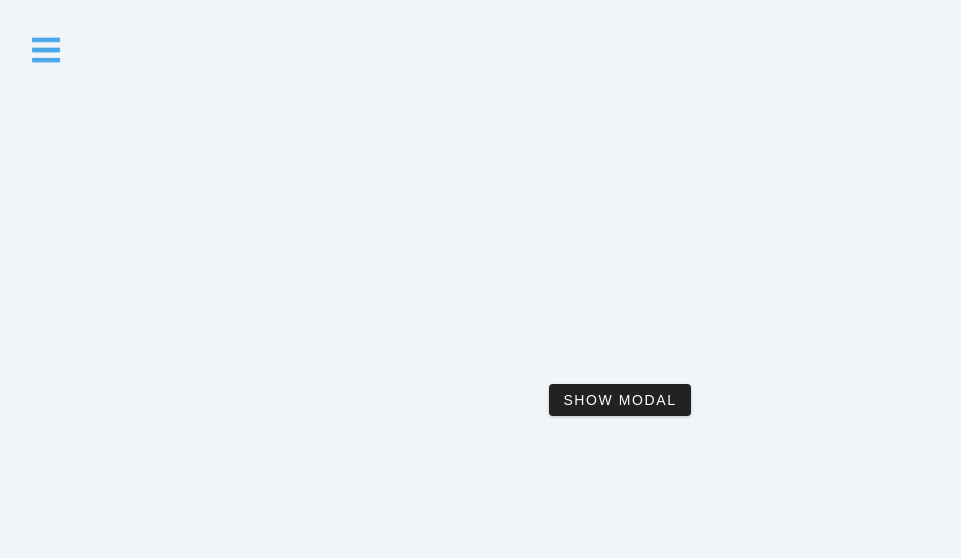
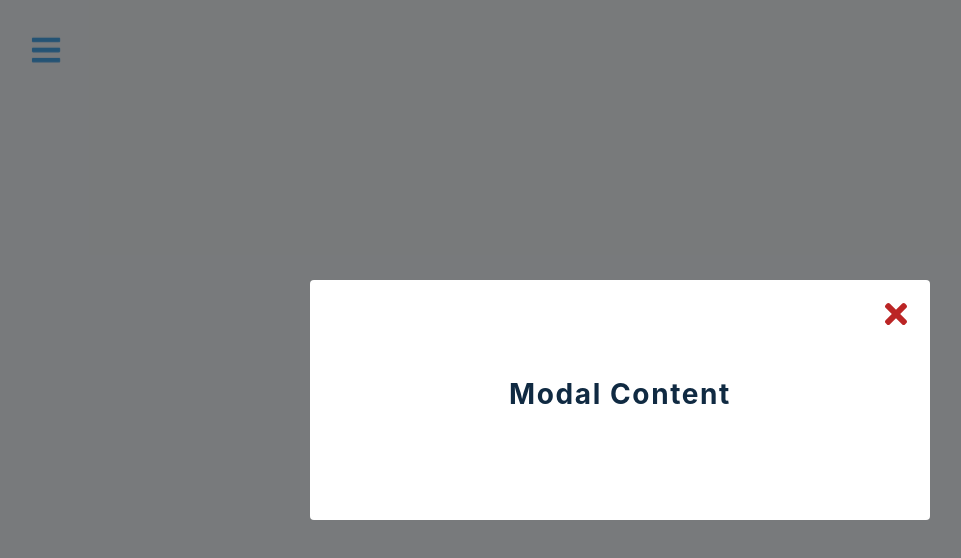
Before and after one commit to NoahThomlison/react-mini-project, a React (Create React App) app in the folder 12-sidebar-modal/setup/: page / in a window 1280 px wide. Both pictures are taken after a click on the button "SHOW MODAL". Shown: the top 558 px of the page, without its empty margins (20-981 px from the left). Built offline with nearby package versions, Linux system fonts and the light colour scheme.

Commit message:
sets up global context and exports functions to toggle state in global context

```diff
--- a/12-sidebar-modal/setup/src/Home.js
+++ b/12-sidebar-modal/setup/src/Home.js
@@ -1,13 +1,16 @@
 import React, { useContext } from 'react'
 import { FaBars } from 'react-icons/fa'
+import { AppContext, useGlobalContext } from './context'
 
 const Home = () => {
+  const [modelShow, toggleSidebar, sidebarShow, toggleModel] = useGlobalContext()
+
   return (
     <main>
-      <button className='sidebar-toggle'>
+      <button className='sidebar-toggle' onClick={() => toggleSidebar()}>
         <FaBars></FaBars>
       </button>
-      <button className='btn'>
+      <button className='btn' onClick={() => toggleModel()}>
         Show Modal
       </button>
     </main>
--- a/12-sidebar-modal/setup/src/Modal.js
+++ b/12-sidebar-modal/setup/src/Modal.js
@@ -1,11 +1,15 @@
 import React from 'react'
 import { FaTimes } from 'react-icons/fa'
+import { useGlobalContext } from './context'
+
 const Modal = () => {
+  const [modelShow, toggleSidebar, sidebarShow, toggleModel] = useGlobalContext()
+
   return (
-  <div className={`modal-overlay`}>
+  <div className={modelShow ? `modal-overlay show-modal`: 'modal-overlay'}>
     <div className='modal-container'>
       <h3>Modal Content</h3>
-      <button className='close-modal-btn'>
+      <button className='close-modal-btn' onClick={()=> toggleModel()} >
         <FaTimes></FaTimes>
       </button>
     </div>
--- a/12-sidebar-modal/setup/src/Sidebar.js
+++ b/12-sidebar-modal/setup/src/Sidebar.js
@@ -2,13 +2,16 @@ import React from 'react'
 import logo from './logo.svg'
 import { FaTimes } from 'react-icons/fa'
 import { social, links } from './data'
+import { useGlobalContext } from './context'
 
 const Sidebar = () => {
+  const [modelShow, toggleSidebar, sidebarShow, toggleModel] = useGlobalContext()
+
   return (
-    <aside className={`sidebar`}>
+    <aside className={ sidebarShow ? `sidebar show-sidebar` : 'sidebar'}>
       <div className='sidebar-header'>
         <img src={logo} alt="logo" className='logo'/>
-        <button className='close-btn'>
+        <button className='close-btn' onClick={() => toggleSidebar()}>
           <FaTimes></FaTimes>
         </button>
       </div>
--- a/12-sidebar-modal/setup/src/context.js
+++ b/12-sidebar-modal/setup/src/context.js
@@ -2,9 +2,23 @@ import React, { useState, useContext } from 'react'
 
 const AppContext = React.createContext()
 
+
 const AppProvider = ({children}) => {
+  const [modelShow, setModelShow] = useState(false)
+  const [sidebarShow, setSidebarShow] = useState(false)
+
+  const toggleModel = () => {
+    console.log("Toggle Model")
+    setModelShow(!modelShow)
+  }
+
+  const toggleSidebar = () => {
+    console.log("Toggle SideBar")
+    setSidebarShow(!sidebarShow)
+  }
+
   return(
-    <AppContext.Provider value="hello">
+    <AppContext.Provider value={[modelShow, toggleSidebar, sidebarShow, toggleModel]}>
       {children}
     </AppContext.Provider>
   )
```
